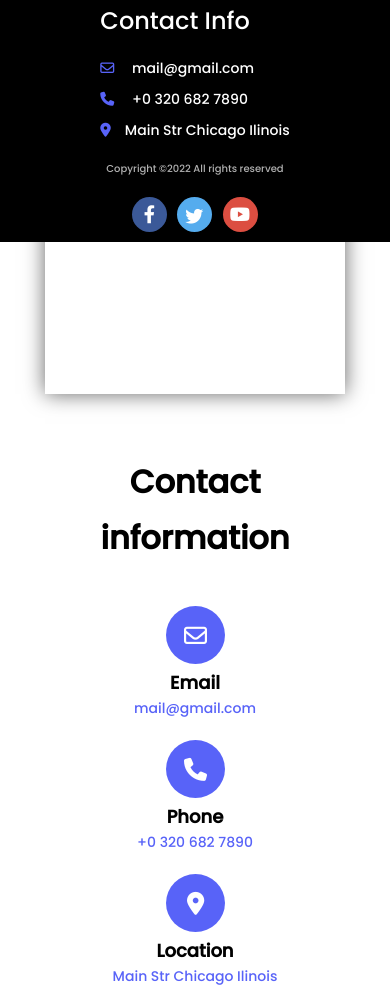
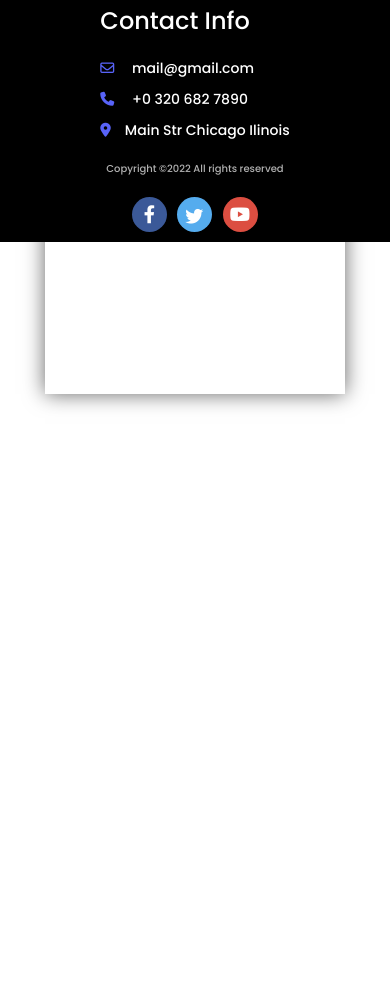
Before and after one commit to ketinomosiashvili/Technical-Project, a plain HTML site: page services.html in a window 390 px wide. Shown: the part 602-1610 px from the top of the page. After the commit the page ends 1366 px from the top, so only its background shows below. Drawn offline with Linux system fonts and the light colour scheme; no server answers.

Commit message:
update responsive, style, services.html

```diff
--- a/css/responsive.css
+++ b/css/responsive.css
@@ -56,7 +56,7 @@
         margin-top: 10px;
     }
     body{
-        padding-bottom: 0;
+        padding-bottom: 350px;
     }
     /* services */
     .service-overlay{
@@ -111,11 +111,11 @@
        font-size: 10px;
     }
     /* services */
-    .block-container, .service-container{
+   .service-container{
         flex-direction: column;
         align-items: center;
     }
-    .block, .service-text{
+    .service-text{
         margin-bottom: 15px;
     }
     .service-container{
--- a/css/style.css
+++ b/css/style.css
@@ -83,7 +83,7 @@
 }
 
 /* info */
-.block-container{
+/* .block-container{
     display: flex;
     justify-content: space-evenly;
 }
@@ -142,7 +142,7 @@
 .Contact-info{
     width: 90%;
     margin: 0 auto;
-}
+} */
 /* footer */
 body{
     padding-bottom: 220px;
--- a/services.html
+++ b/services.html
@@ -108,30 +108,6 @@
             <div class="service-img imgN2"></div>
             </div>
     </div>
-    <section class="Contact-info">
-        <h2 class="black-title">Contact information</h2>
-        <div class="block-container">
-            <div class="block">
-                <div class="circle"><a href="mailto:mail@gmail.com"><i class="icon fa-regular fa-envelope"></i></a></div>
-                <h4 class="h4-info">Email</h4>
-                <a class="a-info violet" href="mailto:mail@gmail.com">mail@gmail.com</a>
-            </div>
-            <div class="block">
-                <div class="circle"><a href="callto:+03206827890"><i class="icon fa-solid fa-phone"></i></a></div>
-                <h4 class="h4-info">Phone</h4>
-                <a  class="a-info violet" href="callto:+03206827890">+0 320 682 7890</a>
-            </div>
-            <div class="block">
-                <div class="circle"><a href="https://goo.gl/maps/t7MTJMwoZ2cYxGE2A" target="blank"><i class="loc-icon fa-solid fa-location-dot"></i></a> </div>
-                <h4 class="h4-info">Location</h4>
-                <a  class="a-info violet" href="https://goo.gl/maps/t7MTJMwoZ2cYxGE2A" target="blank"> Main Str Chicago Ilinois </a>
-            </div>
-        </div>
-    </section>
-
-
-
-
 
     <footer>
         <div class="footer-block-container">
```
